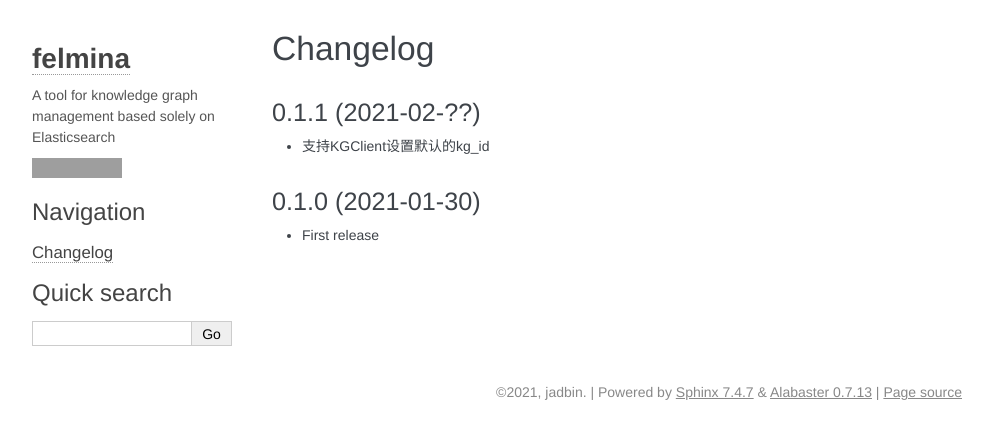
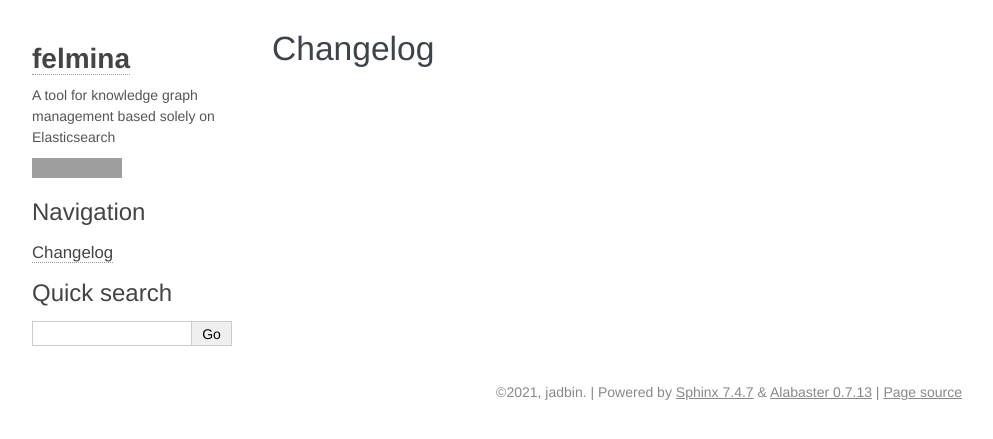
Before and after one commit to jadbin/felmina, a Sphinx documentation site: the page built from docs/changelog.rst, in a window 1280 px wide. Shown: the top 439 px of the page, without its empty margins (148-1141 px from the left). Built offline with Sphinx 7.4.7, drawn with Linux system fonts in a browser that asks for light colours; grey boxes are pictures that could not be loaded.

Commit message:
update changelog

```diff
--- a/docs/changelog.rst
+++ b/docs/changelog.rst
@@ -2,13 +2,3 @@
 
 Changelog
 =========
-
-0.1.1 (2021-02-??)
-------------------
-
-- 支持KGClient设置默认的kg_id
-
-0.1.0 (2021-01-30)
-------------------
-
-- First release
```
